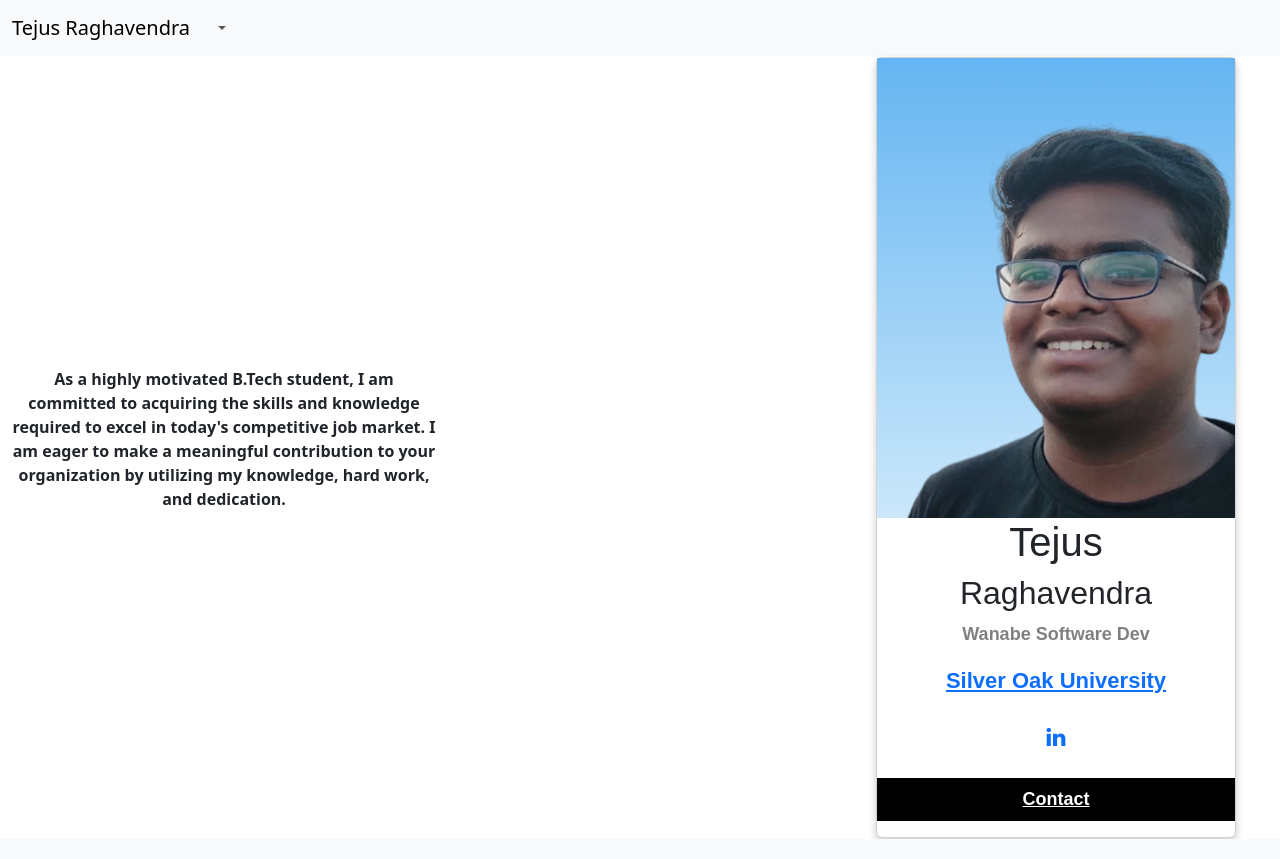
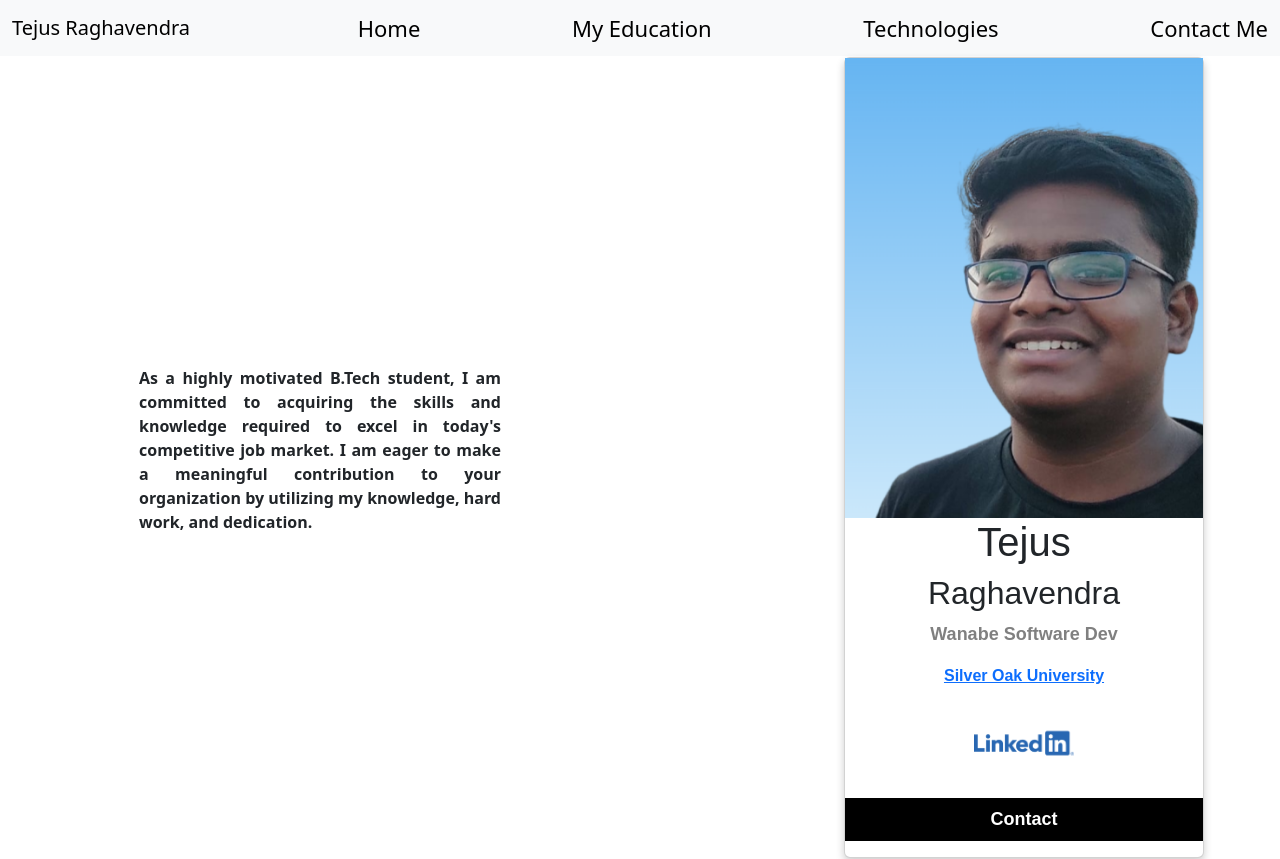
Before and after one commit to Nebula-2003/tejus_portfolio_flask, a Flask app: page / in a window 1280 px wide. Run offline with Flask 3, Linux system fonts and the light colour scheme; lists and menus that the app fills with data are empty.

Commit message:
Add files via upload

```diff
--- a/templates/aboutme.html
+++ b/templates/aboutme.html
@@ -3,23 +3,22 @@
 
     <table>
         <thead>
-            <th style="width: 35%">
-                <p style="text-align:center;padding:10px;font-size: 16px">
-                    As a highly motivated B.Tech student, I am committed to acquiring the skills and knowledge required to excel in today's competitive job market. I am eager to make a meaningful contribution to your organization by utilizing my knowledge, hard work, and dedication.
-                </p>
+            <th style="width: 10%"></th>
+            <th style="width: 30%">
+                <p style="text-align:justify;padding:10px;font-size: 16px">
+                    As a highly motivated B.Tech student, I am committed to acquiring the skills and knowledge required to excel in today's competitive job market. I am eager to make a meaningful contribution to your organization by utilizing my knowledge, hard work, and dedication.</p>
             </th>
-            <th style="width: 30%">
 
-            </th>
+            <th style="width: 20%"></th>
             <th>
                         <div class="card">
-  <img src="../static/me.png" alt="John" style="width:100%">
+                             <img src="../static/me.png" alt="Tejus Raghavendra" style="width:100%">
                                 <h1>Tejus</h1>
                                 <h2>Raghavendra</h2>
                                 <p class="title">Wanabe Software Dev</p>
-  <a href="https://www.silveroakuni.ac.in/">Silver Oak University</a>
+                                <a class="college" href="https://www.silveroakuni.ac.in/">Silver Oak University</a>
                                 <div style="margin: 24px 0;">
-    <a href="https://www.linkedin.com/in/tejus-raghavendra/"><i class="fa fa-linkedin"></i></a>
+                                        <a href="https://www.linkedin.com/in/tejus-raghavendra/"><img style="width:100px "src="../static/inlogo.png"></a>
                                 </div>
                                 <p><a id="con" href="/contact">Contact</a></p>
                         </div>
--- a/templates/index.html
+++ b/templates/index.html
@@ -1,15 +1,16 @@
 <!DOCTYPE html>
 <html lang="en">
 <head>
+    <link rel="icon" type="image/x-icon" href="../static/Untitled_design-removebg-preview.png">
     <link rel="stylesheet" href="https://cdnjs.cloudflare.com/ajax/libs/font-awesome/4.7.0/css/font-awesome.min.css">
     <style>
-
         .card {
           box-shadow: 0 4px 8px 0 rgba(0, 0, 0, 0.2);
           max-width: 360px;
           margin: auto;
           text-align: center;
-  font-family: arial;
+          font-family: arial, serif;
+
         }
 
         .title {
@@ -18,6 +19,7 @@
         }
 
         #con {
+          text-decoration: none;
           border: none;
           outline: 0;
           display: inline-block;
@@ -30,7 +32,7 @@
           font-size: 18px;
         }
 
-a {
+        .item {
           text-decoration: none;
           font-size: 22px;
           color: black;
@@ -40,16 +42,7 @@ button:hover, a:hover {
           opacity: 0.7;
         }
     </style>
-    <style>
-        #abtme{
-            padding: 5px;
-            text-align:center ;
-        }
-        #abtme1{
-            font-size: 30px;
-        }
 
-    </style>
     <meta charset="UTF-8">
     <link href="https://cdn.jsdelivr.net/npm/bootstrap@5.3.0-alpha1/dist/css/bootstrap.min.css" rel="stylesheet" integrity="sha384-GLhlTQ8iRABdZLl6O3oVMWSktQOp6b7In1Zl3/Jr59b6EGGoI1aFkw7cmDA6j6gD" crossorigin="anonymous">
     <script src="https://cdn.jsdelivr.net/npm/@popperjs/core@2.11.6/dist/umd/popper.min.js" integrity="sha384-oBqDVmMz9ATKxIep9tiCxS/Z9fNfEXiDAYTujMAeBAsjFuCZSmKbSSUnQlmh/jp3" crossorigin="anonymous"></script>
@@ -60,27 +53,10 @@ button:hover, a:hover {
 <nav class="navbar navbar-expand-lg bg-body-tertiary">
   <div class="container-fluid">
     <a class="navbar-brand" href="/">Tejus Raghavendra</a>
-    <button class="navbar-toggler" type="button" data-bs-toggle="collapse" data-bs-target="#navbarSupportedContent" aria-controls="navbarSupportedContent" aria-expanded="false" aria-label="Toggle navigation">
-      <span class="navbar-toggler-icon"></span>
-    </button>
-    <div class="collapse navbar-collapse" id="navbarSupportedContent">
-      <ul class="navbar-nav me-auto mb-2 mb-lg-0">
-        <li class="nav-item dropdown">
-          <a class="nav-link dropdown-toggle" href="#" role="button" data-bs-toggle="dropdown" aria-expanded="false">
-
-          </a>
-          <ul class="dropdown-menu">
-            <li><a class="dropdown-item" href="/">Home</a></li>
-            <li><hr class="dropdown-divider"></li>
-            <li><a class="dropdown-item" href="/edu">My Education</a></li>
-            <li><hr class="dropdown-divider"></li>
-            <li><a class="dropdown-item" href="/tech">Technologies</a></li>
-            <li><hr class="dropdown-divider"></li>
-            <li><a class="dropdown-item" href="/contact">Contact Me</a></li>
-          </ul>
-        </li>
-      </ul>
-    </div>
+    <a class="item" href="/">Home</a>
+    <a class="item" href="/edu">My Education</a>
+    <a class="item" href="/tech">Technologies</a>
+    <a class="item" href="/contact">Contact Me</a>
   </div>
 </nav>
 {% block education %}{% endblock %}
```
Also changed, not shown: static/Untitled_design-removebg-preview.png (added), static/inlogo.png (added). Lines whose indentation alone changed are shown as unchanged.
